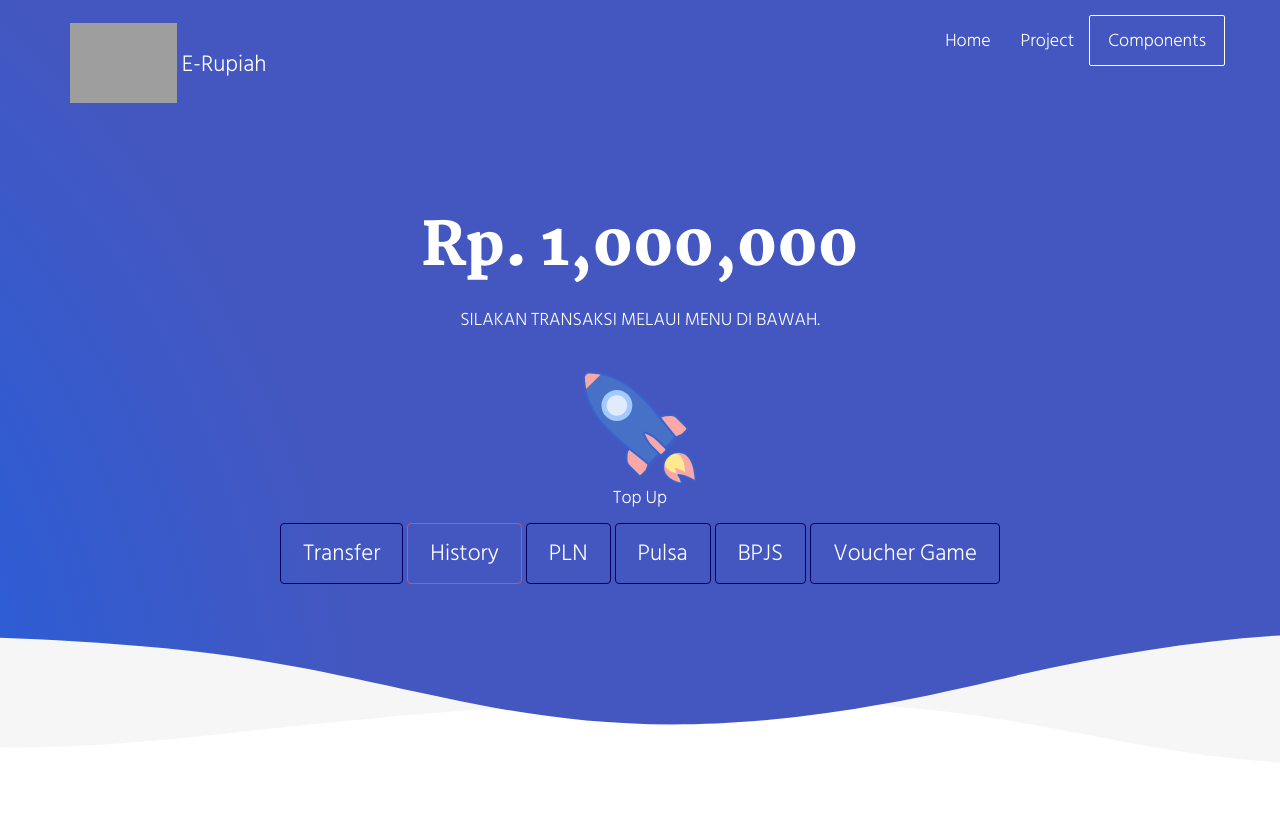
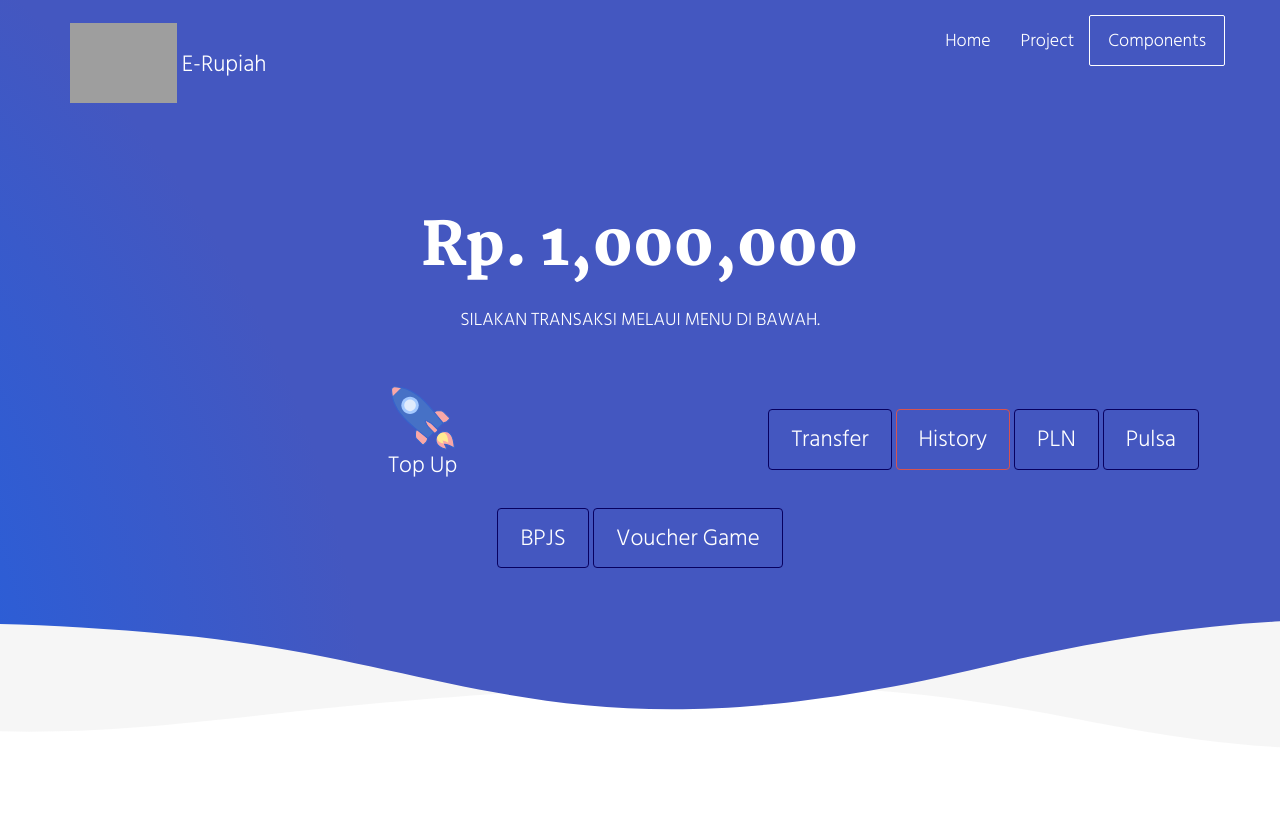
Before and after one commit to imkkel5/erupiah, a PHP site: page /member/index.php in a window 1280 px wide. Shown: the top 816 px of the page. Run offline with PHP 8.4, Linux system fonts and the light colour scheme; grey boxes are pictures that could not be loaded.

Commit message:
mengatur ukuran top up

```diff
--- a/html/member/index.php
+++ b/html/member/index.php
@@ -67,12 +67,11 @@
           <p>SILAKAN TRANSAKSI MELAUI MENU DI BAWAH.</p>
           <br>
           <div>
-            <div class="icon">
-              <a href="#" class="">
-                <img class="reveal img-responsive reveal-content image-center" src="./assets/rocket.svg" hidden width="10%">
-                <p>Top Up</p>
-              </a>
-            </div>
+            <a href="#" class="btn btn-lg">
+              <img class="reveal img-responsive reveal-content image-center" src="./assets/rocket.svg" hidden width="10%">
+              <p>Top Up</p>
+            </a>
+
             <a href="./project.php" class="btn btn-info btn-lg" title="">Transfer</a>
             <a href="./project.php" class="btn btn-danger btn-lg" title="">History</a>
             <a href="./project.php" class="btn btn-info btn-lg" title="">PLN</a>
```
